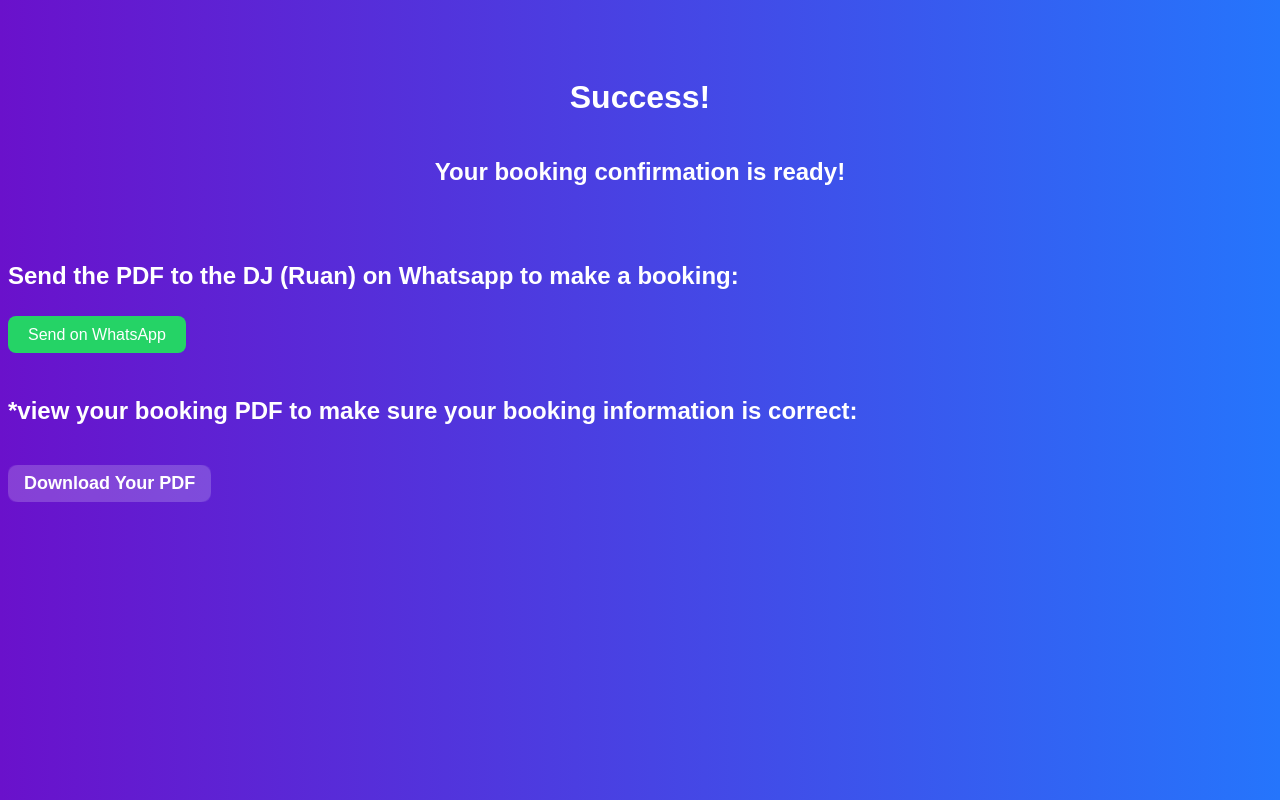
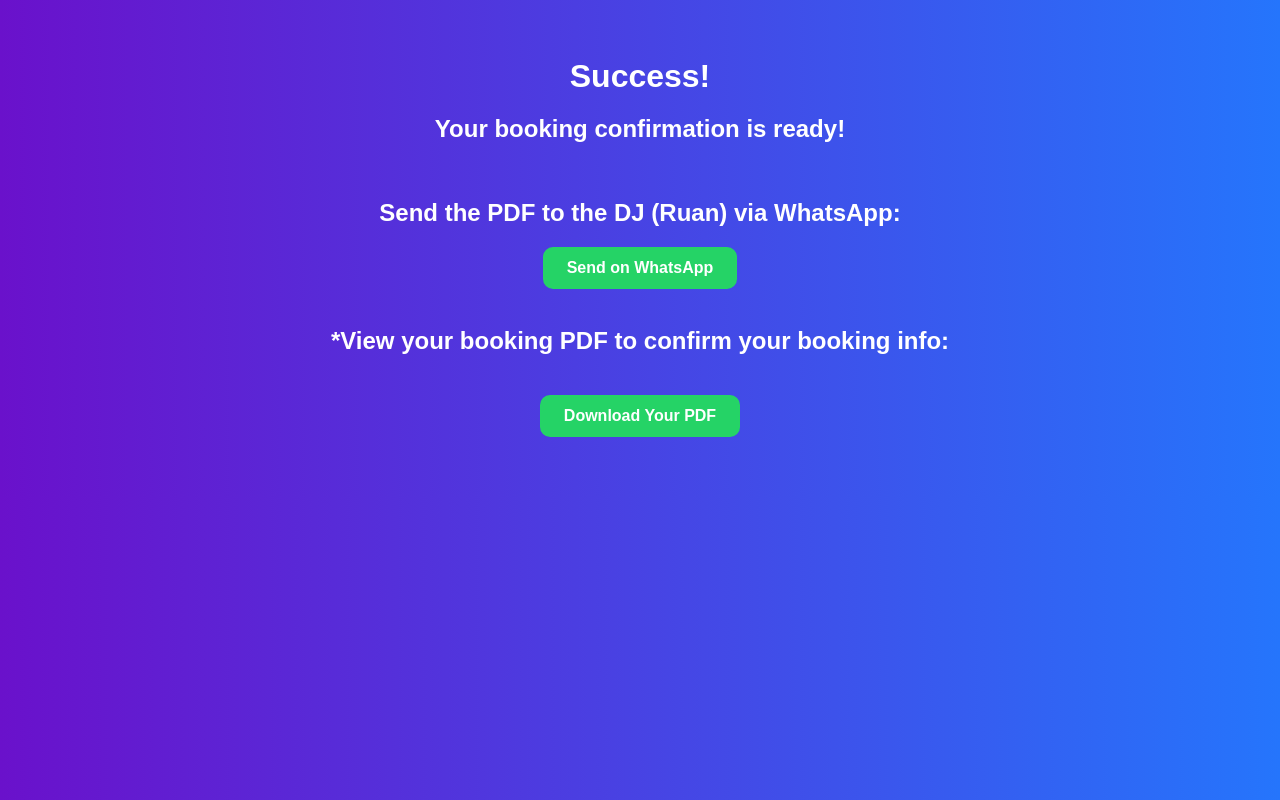
Before and after one commit to januvdw922/dj, a Flask app: template templates/confirmation.html in a window 1280 px wide. Run offline with Flask 3, Linux system fonts and the light colour scheme; the template is opened without the code that fills it, so the values that code supplies are empty.

Commit message:
Update confirmation.html

```diff
--- a/templates/confirmation.html
+++ b/templates/confirmation.html
@@ -1,9 +1,9 @@
 <!DOCTYPE html>
-<html>
+<html lang="en">
 <head>
-    <title>Booking Sent</title>
-</head>
-<body>
+  <meta charset="UTF-8">
+  <meta name="viewport" content="width=device-width, initial-scale=1.0">
+  <title>Booking Confirmation</title>
   <style>
     body {
       background: linear-gradient(to right, #6a11cb, #2575fc);
@@ -11,80 +11,72 @@
       font-family: sans-serif;
       display: flex;
       flex-direction: column;
+      align-items: center;
+      padding: 40px 20px;
+      text-align: center;
+    }
 
-      padding-top: 50px;
+    h1, h2 {
+      margin: 10px 0;
     }
-    a.download-link {
+
+    a.button {
+      display: inline-block;
+      padding: 12px 24px;
+      margin: 10px 0;
+      background-color: #25D366;
       color: white;
       text-decoration: none;
+      border-radius: 10px;
+      font-size: 16px;
+      font-weight: bold;
+      transition: background 0.3s ease;
     }
 
-
-
+    a.button:hover {
+      background-color: #1ebd5a;
+    }
 
     .download-wrapper {
-  display: flex;
-  justify-content: center;
       margin-top: 20px;
     }
 
-.download {
-  list-style: none;
-  padding: 0;
-  margin: 0;
-  background: rgba(255,255,255,0.1);
-  border-radius: 10px;
-  border: rgba(255,255,255,0.1);
-  display: flex;
-  justify-content: center;
-  align-items: center;
+    .pdf-button {
+      background-color: rgba(255, 255, 255, 0.1);
     }
 
-.download a {
-  text-decoration: none;
-  color: white;
-  font-weight: 600;
-  font-size: 18px;
-  padding: 8px 16px;
-  border-radius: 8px;
-  background: rgba(255,255,255,0.1);
-  transition: 0.3s ease;
+    .pdf-button:hover {
+      background-color: #ff007f;
     }
 
-.download a:hover {
-  background: #ff007f;
-  color: white;
+    @media (max-width: 600px) {
+      body {
+        padding: 30px 10px;
       }
-@media (max-width: 600px) {
-  .download {
-justify-content: center;
-width:fit-content;
-
+      a.button {
+        font-size: 14px;
+        padding: 10px 18px;
       }
     }
+  </style>
+</head>
+<body>
 
-      </style>
-    <h1 align="center">Success!</h1>
-    <h2 align="center">Your booking confirmation is ready!</h2><br><br>
-    <h2 > Send the PDF to the DJ (Ruan) on Whatsapp to make a booking:</h2>
 
-   <p >
-  <a href="{{ whatsapp_url }}" target="_blank" style="padding: 10px 20px; background-color: #25D366; color: white; text-decoration: none; border-radius: 8px;">
+  <h1>Success!</h1>
+  <h2>Your booking confirmation is ready!</h2><br><br>
+
+  <h2>Send the PDF to the DJ (Ruan) via WhatsApp:</h2>
+  <a href="{{ whatsapp_url }}" target="_blank" class="button">
     Send on WhatsApp
   </a>
-</p>
 <br>
-
-    <h2 >*view your booking PDF to make sure your booking information is correct:
-    </h2>
-  <h2 >
-  <button class="download" ><a href="{{ pdf_url }}" target="_blank" class="download-link">
+  <h2>*View your booking PDF to confirm your booking info:</h2>
+  <div class="download-wrapper">
+    <a href="{{ pdf_url }}" target="_blank" class="button pdf-button">
       Download Your PDF
-  </a></button>
-</h2>
-
-    <br><br>
-
+    </a>
+  </div>
 
 </body>
 </html>
```
Lines whose indentation alone changed are shown as unchanged.
